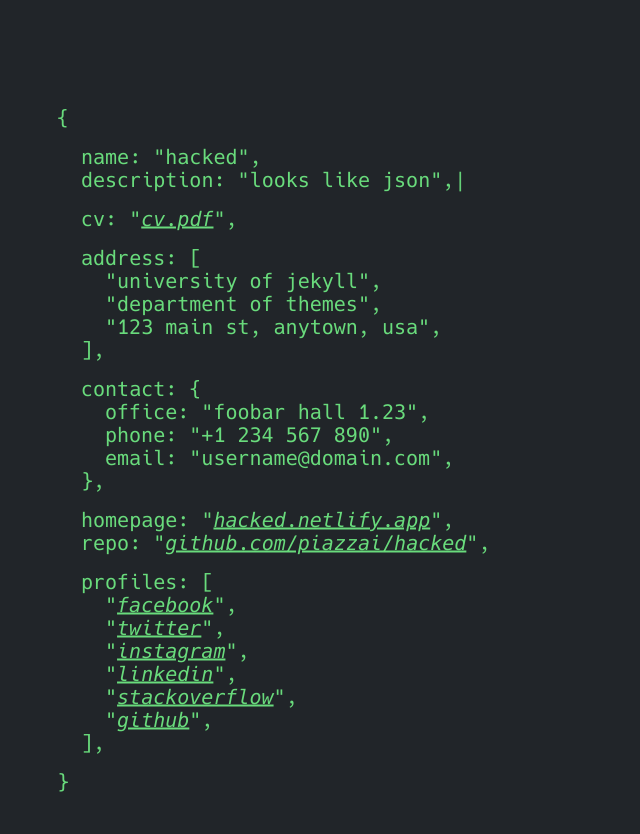
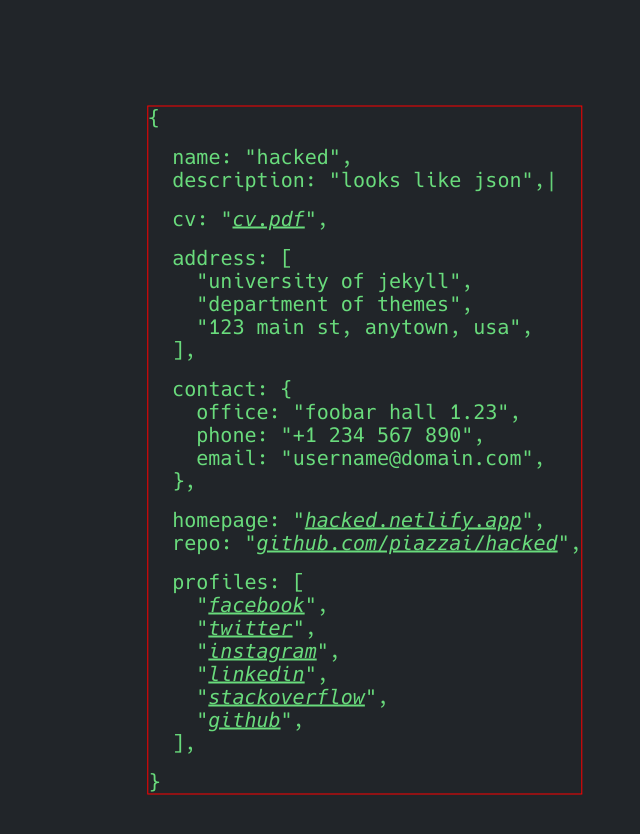
Before and after one commit to piazzai/hacked-jekyll, a Jekyll site: the page built from index.md, in a window 1280 px wide. Shown: the top 834 px of the page, without its empty margins (275-915 px from the left). Built offline with Jekyll 4.4.1, drawn with Linux system fonts in a browser that asks for light colours.

Commit message:
Add media queries

```diff
--- a/_sass/_base.scss
+++ b/_sass/_base.scss
@@ -1,6 +1,6 @@
 body {
   font-family: "hack", monospace;
-  font-size: 20px;
+  font-size: 16px;
   font-weight: 400;
   background-color: var(--oc-gray-9);
   color: var(--oc-green-4);
@@ -8,11 +8,24 @@
 
 main {
   position: absolute;
-  width: 50%;
+  width: 100%;
   top: 50%;
   left: 50%;
   transform: translate(-50%, -50%);
   text-transform: lowercase;
+  border: 1px solid red;
+
+  @media (min-width: 576px) {
+    font-size: 18px;
+  }
+
+  @media (min-width: 768px) {
+    font-size: 20px;
+  }
+
+  @media (min-width: 992px) {
+    width: auto;
+  }
 }
 
 p {
--- a/_sass/_json.scss
+++ b/_sass/_json.scss
@@ -9,10 +9,8 @@
     content: "}";
   }
 
-  .block {
-    margin-left: 1.5rem;
-    margin-top: 1rem;
-    margin-bottom: 1rem;
+  @media (min-width: 992px) {
+    padding-left: 0;
   }
 }
 
```
